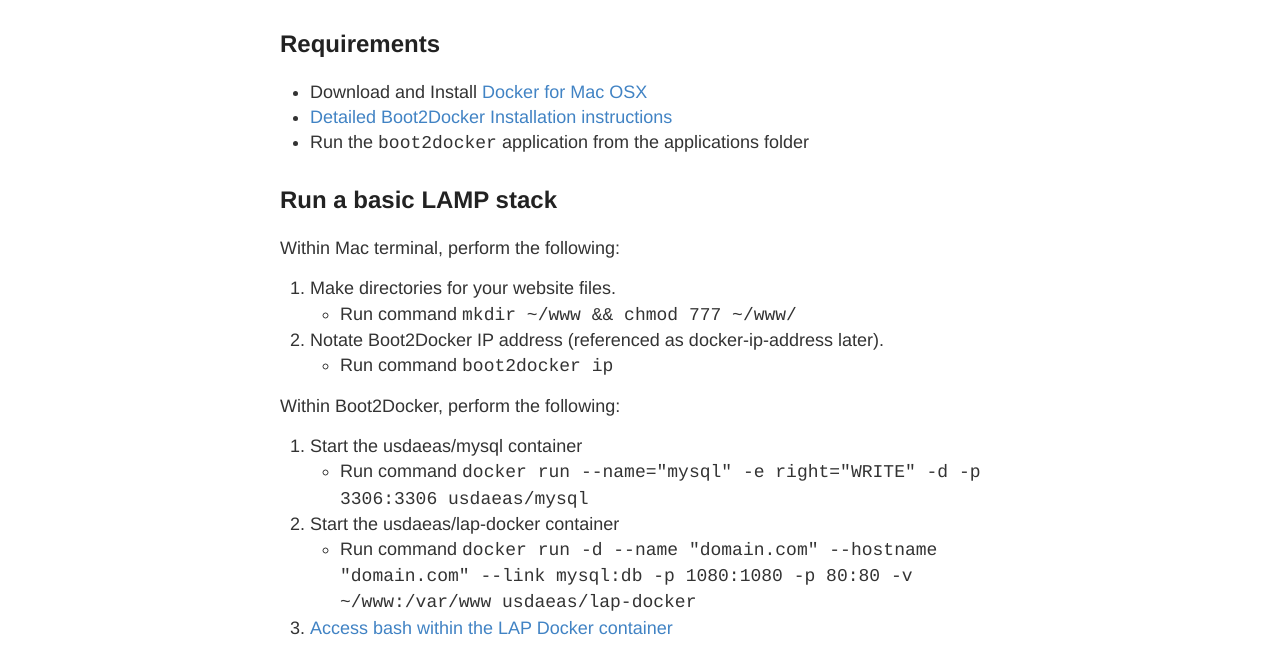
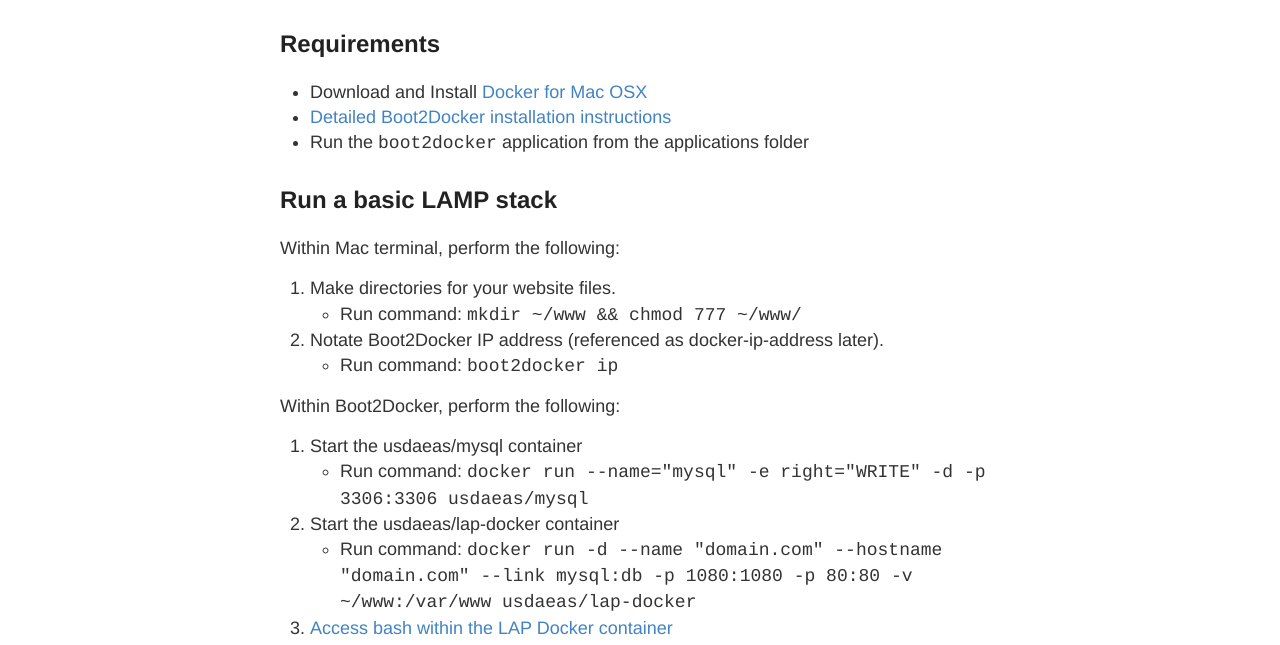
Before and after one commit to hedinfaok/lap-docker, a Jekyll site: the page built from _docs/mac/getting-started.md, in a window 1280 px wide. Shown: the part 207-852 px from the top of the page. Built offline with Jekyll 4.4.1, drawn with Linux system fonts in a browser that asks for light colours; Markdown is read by kramdown in place of the engine named in the settings.

```diff
--- a/_docs/mac/getting-started.md
+++ b/_docs/mac/getting-started.md
@@ -8,7 +8,7 @@ category: 'Mac OSX'
 Requirements
 ----------
 - Download and Install [Docker for Mac OSX](https://github.com/boot2docker/osx-installer/releases/latest)
- - [Detailed Boot2Docker Installation instructions](https://docs.docker.com/installation/mac/#install-boot2docker)
+ - [Detailed Boot2Docker installation instructions](https://docs.docker.com/installation/mac/#install-boot2docker)
 - Run the `boot2docker` application from the applications folder
 
 Run a basic LAMP stack
@@ -17,16 +17,16 @@ Run a basic LAMP stack
 Within Mac terminal, perform the following:
 
 1. Make directories for your website files.
- - Run command `mkdir ~/www && chmod 777 ~/www/`
+ - Run command: `mkdir ~/www && chmod 777 ~/www/`
 2. Notate Boot2Docker IP address (referenced as docker-ip-address later).
- - Run command `boot2docker ip`
+ - Run command: `boot2docker ip`
 
 Within Boot2Docker, perform the following:
 
 1. Start the usdaeas/mysql container
- - Run command `docker run --name="mysql" -e right="WRITE" -d -p 3306:3306 usdaeas/mysql`
+ - Run command: `docker run --name="mysql" -e right="WRITE" -d -p 3306:3306 usdaeas/mysql`
 2. Start the usdaeas/lap-docker container
- - Run command `docker run -d --name "domain.com" --hostname "domain.com" --link mysql:db -p 1080:1080 -p 80:80 -v ~/www:/var/www usdaeas/lap-docker`
+ - Run command: `docker run -d --name "domain.com" --hostname "domain.com" --link mysql:db -p 1080:1080 -p 80:80 -v ~/www:/var/www usdaeas/lap-docker`
 3. [Access bash within the LAP Docker container]({{ site.baseurl }}/docs/general/accessing-docker-bash/)
 
 Accessing Apache Server
```
Also changed, not shown: _docs/general/accessing-docker-bash.md (+2 -2 lines), _docs/general/drupal-site-install-guide.md (+2 -2 lines).
